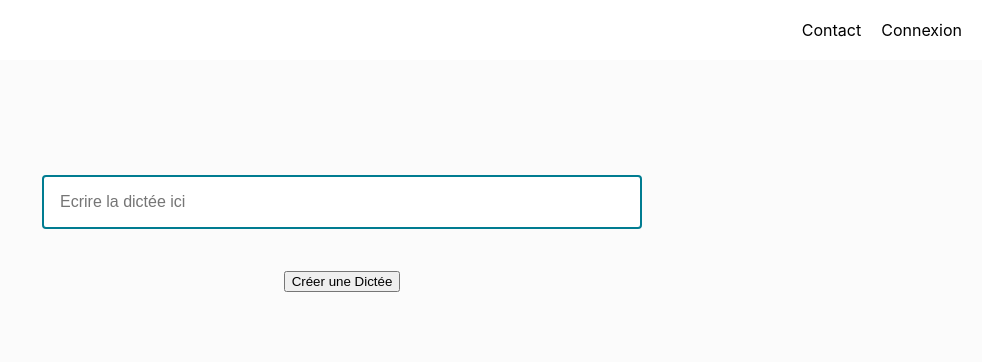
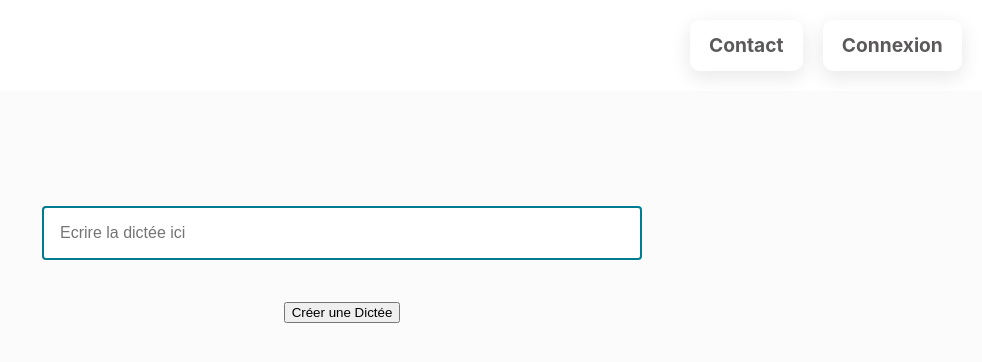
Before and after one commit to Ondrelat/projet-orthographe, a React (Create React App) app in the folder client/: page / in a window 1280 px wide. Shown: the top 362 px of the page, without its empty margins (298-1280 px from the left). Built offline with nearby package versions, Linux system fonts and the light colour scheme; no server answers.

Commit message:
Légère amélioration grpahique bouton navbar

```diff
--- a/client/package.json
+++ b/client/package.json
@@ -9,6 +9,7 @@
     "axios": "^1.6.3",
     "react": "^18.2.0",
     "react-dom": "^18.2.0",
+    "react-modal": "^3.16.1",
     "react-router-dom": "^6.21.1",
     "react-scripts": "^5.0.1",
     "web-vitals": "^2.1.4"
--- a/client/src/components/Dictation.js
+++ b/client/src/components/Dictation.js
@@ -118,7 +118,7 @@ const Dictation = () => {
             <header className="App-header">
                 <NavBar />
             </header>
-            <body className="App-body">
+            <section className="App-body">
                 {/* Afficher l'audio si l'URL est disponible */}
                 {audioUrl && <audio src={audioUrl + "\\" + title + "_partie_" + currentAudioIndex + ".mp3"} controls ref={audioRef} />}
 
@@ -135,7 +135,7 @@ const Dictation = () => {
                 </p>
 
                 {/* Zone pour écrire */}
-                <div class="ZoneInputAndHelp">
+                <div className="ZoneInputAndHelp">
                     <input
                         type="text"
                         value={userInput}
@@ -153,7 +153,7 @@ const Dictation = () => {
                 <Link to="/create-dictation">
                     <button>Créer une Dictée</button>
                 </Link>
-            </body>
+            </section>
         </div>
     );
 }
--- /dev/null
+++ b/client/src/components/NavBar.css
@@ -0,0 +1,52 @@
+/* CSS */
+.button {
+    align-items: center;
+    background-color: #fff;
+    border-radius: 10px;
+    box-shadow: transparent 0 0 0 3px, rgba(18, 18, 18, .1) 0 6px 20px;
+    box-sizing: border-box;
+    color: #5b5959;
+    cursor: pointer;
+    display: inline-flex;
+    flex: 1 1 auto;
+    font-family: Inter, sans-serif;
+    font-size: 1.2rem;
+    font-weight: 700;
+    justify-content: center;
+    line-height: 1;
+    margin: 0;
+    outline: none;
+    padding: 1rem 1.2rem;
+    text-align: center;
+    text-decoration: none;
+    transition: box-shadow .2s, -webkit-box-shadow .2s;
+    white-space: nowrap;
+    border: 0;
+    user-select: none;
+    -webkit-user-select: none;
+    touch-action: manipulation;
+}
+
+.button:hover {
+    box-shadow: #121212 0 0 0 3px, transparent 0 0 0 0;
+}
+
+/* Style pour la barre de navigation */
+.navbar {
+    background-color: white;
+    color: black;
+    padding: 20px;
+    box-shadow: 0 2px 4px rgba(0, 0, 0, 0.1);
+}
+
+.nav-list {
+    list-style-type: none;
+    margin: 0;
+    padding: 0;
+    display: flex;
+    justify-content: flex-end;
+}
+
+.nav-item {
+    margin-right: 20px;
+}
--- a/client/src/components/NavBar.js
+++ b/client/src/components/NavBar.js
@@ -1,22 +1,12 @@
 import React from "react";
+import './NavBar.css';
 
 const Navbar = () => {
     return (
-        <nav style={{
-            backgroundColor: 'white',
-            color: 'black',
-            padding: '20px',
-            boxShadow: '0 2px 4px rgba(0, 0, 0, 0.1)'
-        }}>
-            <ul style={{
-                listStyleType: 'none',
-                margin: 0,
-                padding: 0,
-                display: 'flex',
-                justifyContent: 'flex-end'
-            }}>
-                <li style={{ marginRight: '20px' }}>Contact</li>
-                <li>Connexion</li>
+        <nav className="navbar">
+            <ul className="nav-list">
+                <li className="nav-item"><button className="button">Contact</button></li>
+                <li><button className="button">Connexion</button></li>
             </ul>
         </nav>
 
```
Also changed, not shown: client/src/components/LoginForm.js (added, +37 -0 lines), client/src/components/Modal.js (added, +43 -0 lines), 1 other file (tests, documents, lock files or other folders).
